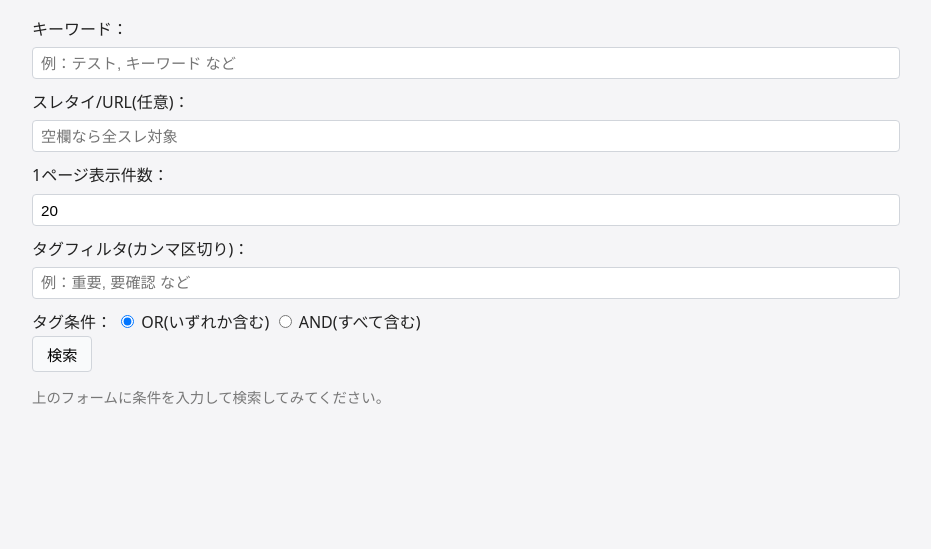
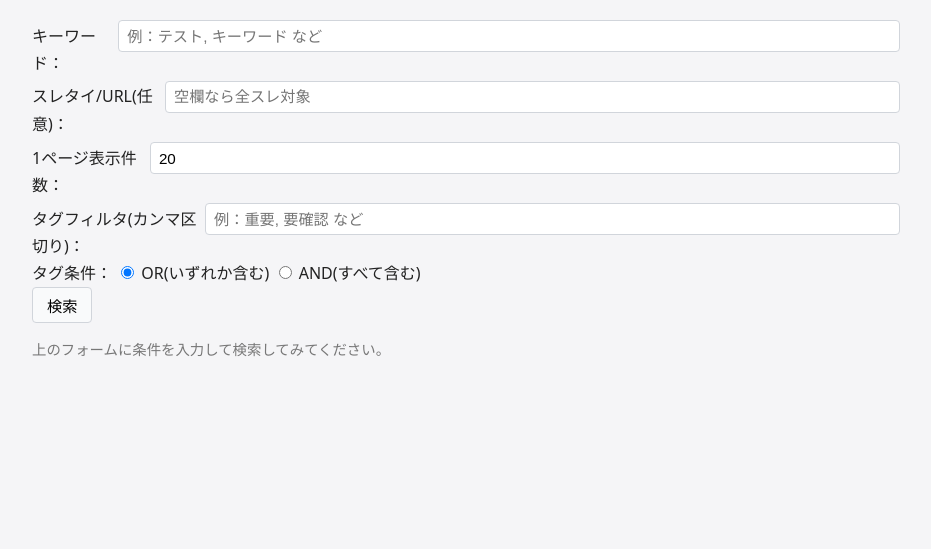
Before and after one commit to fumizo07/zofusai, a FastAPI app: template templates/index.html in a window 1280 px wide. Shown: the part 73-622 px from the top of the page, without its empty margins (174-1105 px from the left). Run offline with FastAPI, Linux system fonts and the light colour scheme; the template is opened without the code that fills it, so the values that code supplies are empty; parts of the project's set-up code (start-up, migrations or seed data) failed here and were passed over.

Commit message:
Update base.css

```diff
--- a/static/base.css
+++ b/static/base.css
@@ -330,6 +330,31 @@ mark {
 
 .thread-results {
     margin-top: 6px;
+}
+
+/* label+input(text)を横並び画面いっぱい 用 */
+.inner-flex-box{
+    display:flex;
+    align-items: baseline;
+}
+
+.inner-flex-box input{
+    flex-grow: 1;//子要素の伸び率 子要素の縮み率はflex-shrink:1
+}
+
+/* label+input(text)を横並び画面いっぱいレスポンシブ */
+@media (max-width: 768px) {
+    .inner-flex-box{
+        flex-flow: column;
+    }
+
+    .inner-flex-box input{
+        width: 100%;
+    }
+
+    .inner-flex-box .taglabel{
+        display:block;
+    }
 }
 
 /* fetch.html 用 */
```
